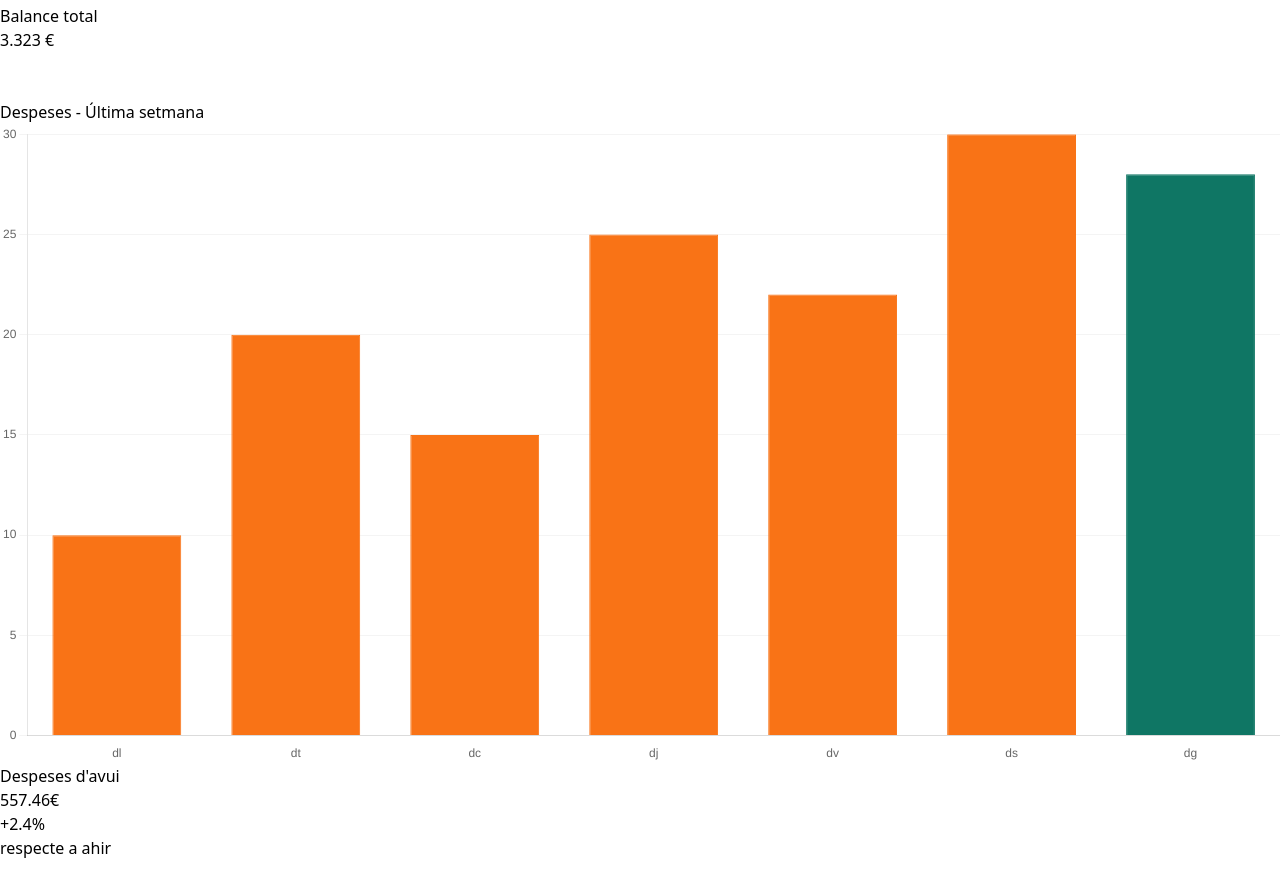
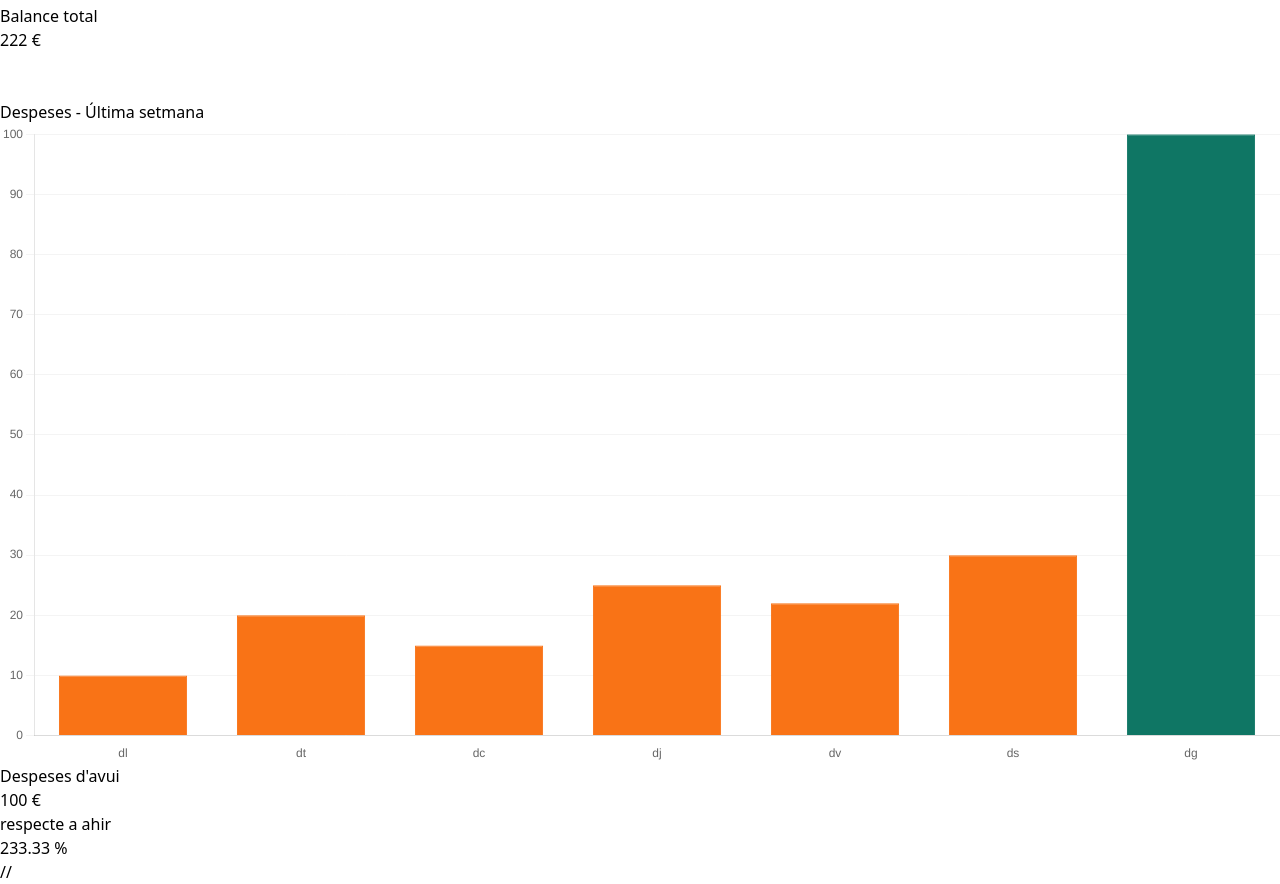
Before and after one commit to enBrixio/S8-Inprocode, a React (Vite) app: page / in a window 1280 px wide. Shown: the part 1320-2204 px from the top of the page. Before the commit the page ends 2180 px from the top, so only its background shows below. Built offline with nearby package versions, Linux system fonts and the light colour scheme.

Commit message:
Ejercicio 1

```diff
--- a/src/App.jsx
+++ b/src/App.jsx
@@ -1,8 +1,11 @@
+import React, {useEffect} from 'react';
+import { useDispatch } from 'react-redux';
 import Aside from './layout/Aside'
 import Body from './layout/Body'
 import Header from './layout/Header'
 
 export default function App() {
+
   return (
     <>
       <section className='min-h-screen w-full bg-orange-50 flex justify-center'>
--- /dev/null
+++ b/src/Slice/balanceSlide.js
@@ -0,0 +1,28 @@
+// src/features/balanceSlice.js
+import { createSlice } from '@reduxjs/toolkit';
+
+const initialState = {
+  data: [10, 20, 15, 25, 22, 30, 100],
+  total: 0,
+  lastExpense: 0,
+  percentageChange: 0,
+};
+
+const balanceSlice = createSlice({
+  name: 'balance',
+  initialState,
+  reducers: {
+    calculateTotal: (state) => {
+      state.total = state.data.reduce((acc, value) => acc + value, 0);
+      state.lastExpense = state.data[state.data.length - 1]; // Actualizar el último valor
+    },
+    calculatePercentageChange: (state) => {
+      const ds = state.data[state.data.length - 2];
+      const dg = state.data[state.data.length - 1];
+      state.percentageChange = ((dg - ds) / ds) * 100;
+    },
+  },
+});
+
+export const { calculateTotal, calculatePercentageChange } = balanceSlice.actions;
+export default balanceSlice.reducer;
--- /dev/null
+++ b/src/actions/costActions.js
@@ -0,0 +1,6 @@
+// export const SET_COSTS = 'SET_COSTS';
+
+// export const setCosts = (costs) => ({
+//   type: SET_COSTS,
+//   payload: costs
+// });
--- a/src/components/ChartCostes.jsx
+++ b/src/components/ChartCostes.jsx
@@ -1,13 +1,18 @@
+// src/components/ChartCostes.jsx
 import React from 'react';
 import { Bar } from 'react-chartjs-2';
+import { useSelector } from 'react-redux';
 import Chart from 'chart.js/auto';
 
 function ChartCostes() {
+  const dataPoints = useSelector((state) => state.balance.data);
+
   const data = {
+    responsive: true,
     labels: ['dl', 'dt', 'dc', 'dj', 'dv', 'ds', 'dg'],
     datasets: [
       {
-                data: [10, 20, 15, 25, 22, 30, 28],
+        data: dataPoints,
         backgroundColor: [
           'rgba(249,115,22,1)', // dl
           'rgba(249,115,22,1)', // dt
--- a/src/components/Dataday.jsx
+++ b/src/components/Dataday.jsx
@@ -1,16 +1,34 @@
+// src/components/Dataday.jsx
+import React, { useEffect } from 'react';
+import { useDispatch, useSelector } from 'react-redux';
+import { calculateTotal, calculatePercentageChange } from '../Slice/balanceSlide';
+
 function Dataday() {
-    return (
-      <section className="flex justify-center">
-        <div className="mx-auto">
-          <h3 className="text-gray-500 font-medium">Despeses d'avui</h3>
-          <span className="font-bold text-3xl">557.46€</span>
+  const dispatch = useDispatch();
+  const lastExpense = useSelector((state) => state.balance.lastExpense);
+  const percentageChange = useSelector((state) => state.balance.percentageChange);
+
+  useEffect(() => {
+    dispatch(calculateTotal());
+    dispatch(calculatePercentageChange());
+  }, [dispatch]);
+
+  return (
+    <div className="flex flex-col gap-3 md:flex-row md:gap-10 justify-between">
+      <div className="bg-[#f9f6f6] p-5 rounded-3xl">
+        <h3 className="font-bold text-sm md:text-base lg:text-lg text-slate-700">Despeses d'avui</h3>
+        <div>
+          <span className="text-2xl md:text-3xl lg:text-4xl font-bold text-[#0f7664]">{lastExpense} €</span>
         </div>
-        <div className="mx-auto mt-3 text-end">
-          <span className="font-bold">+2.4%</span>
-          <h4 className="font-bold">respecte a ahir</h4>
+      </div>
+      <div className="bg-[#f9f6f6] p-5 rounded-3xl">
+        <h3 className="font-bold text-sm md:text-base lg:text-lg text-slate-700">respecte a ahir</h3>
+        <div>
+          <span className="text-2xl md:text-3xl lg:text-4xl font-bold text-[#ea580c]">{percentageChange.toFixed(2)} %</span>
         </div>
-      </section>
-    );
-  }
+      </div>
+    </div>
+  );
+}
 
-  export default Dataday;
+export default Dataday;
--- a/src/layout/Aside.jsx
+++ b/src/layout/Aside.jsx
@@ -1,17 +1,28 @@
+// src/layout/Aside.jsx
+import React, { useEffect } from 'react';
+import { useDispatch, useSelector } from 'react-redux';
+import { calculateTotal } from '../Slice/balanceSlide';
 import arrowFront from '../assets/arrow.svg';
 import arrowBack from '../assets/arrow_back.svg';
 
 function Aside() {
+  const dispatch = useDispatch();
+  const total = useSelector((state) => state.balance.total);
+
+  useEffect(() => {
+    dispatch(calculateTotal());
+  }, [dispatch]);
+
   return (
     <aside className="p-4 mb-4">
-            <div className="bg-orange-500 h-20 w-full rounded-3xl flex justify-between items-center px-10">
+      <div className="bg-orange-500 h-20 w-full rounded-3xl flex justify-between items-center px-7">
         <div>
           <h3 className="text-white text-lg">Balance total</h3>
-                    <span className="text-white text-2xl font-bold">3.323 €</span>
+          <span className="text-white text-2xl font-bold">{total} €</span>
         </div>
         <div className="flex items-center">
-                    <img src={arrowBack} alt="arrow back" className="h-10 w-10 mr-2 cursor-pointer"/>
-                    <img src={arrowFront} alt="arrow front" className="h-10 w-10 cursor-pointer"/>
+          <img src={arrowBack} alt="arrow back" className="h-10 w-10 mr-2 cursor-pointer" />
+          <img src={arrowFront} alt="arrow front" className="h-10 w-10 cursor-pointer" />
         </div>
       </div>
     </aside>
--- a/src/main.jsx
+++ b/src/main.jsx
@@ -3,10 +3,10 @@ import ReactDOM from 'react-dom/client'
 import App from './App.jsx'
 import { Provider } from 'react-redux'
 import './index.css'
-// import store from '../src/store'
+import store from '././store/store.js'
 
 ReactDOM.createRoot(document.getElementById('root')).render(
-  // <Provider store={store}>
+  <Provider store={store}>
     <App />
   // </Provider>
 )
--- /dev/null
+++ b/src/store/store.js
@@ -0,0 +1,11 @@
+// src/store/store.js
+import { configureStore } from '@reduxjs/toolkit';
+import balanceReducer from '../Slice/balanceSlide';
+
+export const store = configureStore({
+  reducer: {
+    balance: balanceReducer,
+  },
+});
+
+export default store;
```
Lines whose indentation alone changed are shown as unchanged.
